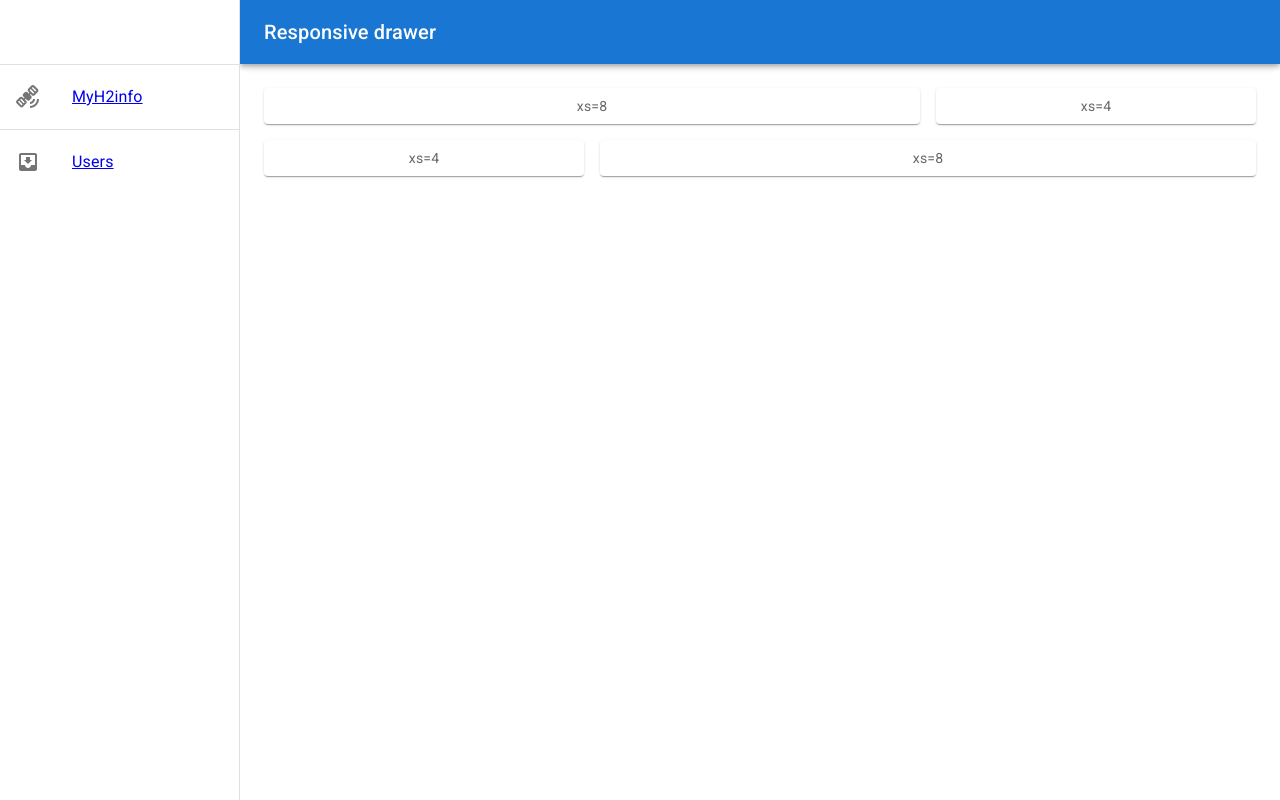
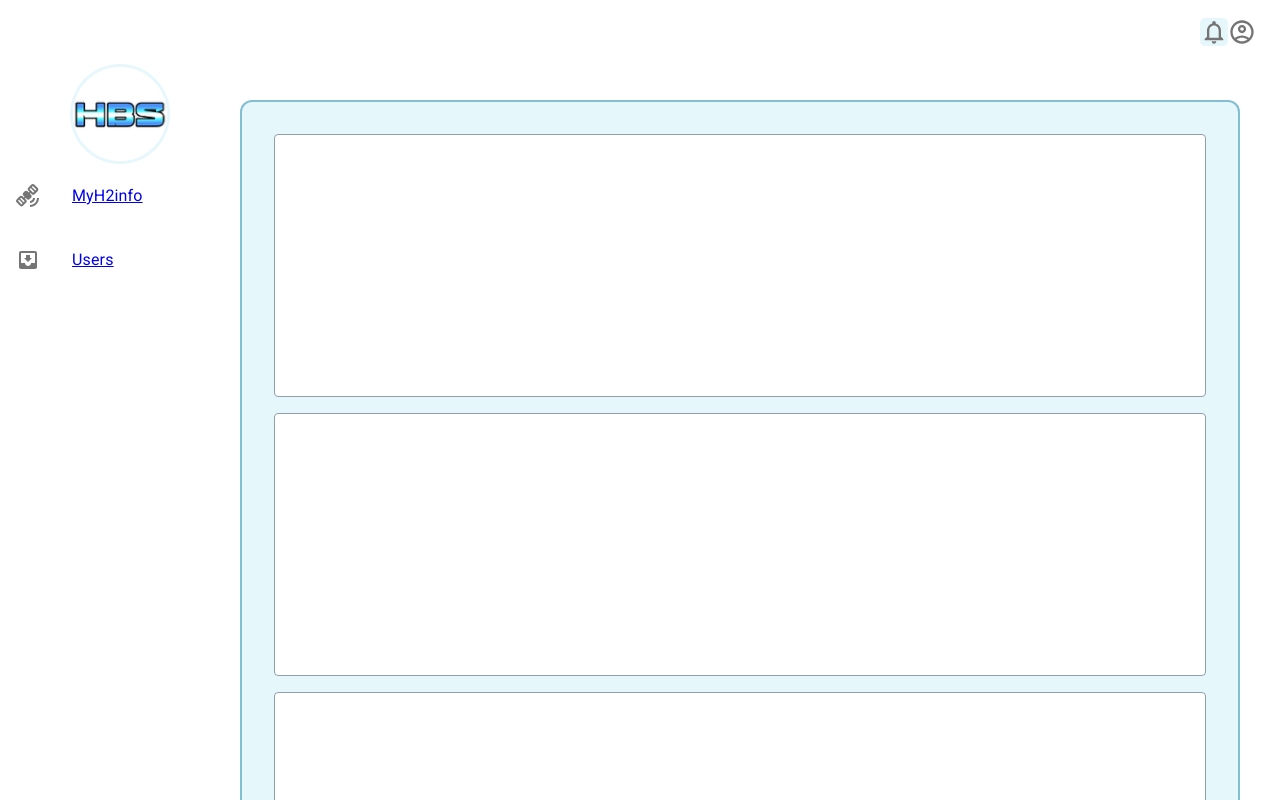
Before and after one commit to kpierc11/Dashboard_Demo, a React (Create React App) app in the folder app/: page / in a window 1280 px wide. Shown: the top 800 px of the page. Built offline with nearby package versions, Linux system fonts and the light colour scheme.

Commit message:
removed excess node modules folder

```diff
--- /dev/null
+++ b/app/src/components/LineChart/LineChart.tsx
@@ -0,0 +1,68 @@
+import {
+  Chart as ChartJS,
+  CategoryScale,
+  LinearScale,
+  PointElement,
+  LineElement,
+  Title,
+  Tooltip,
+  Legend,
+} from "chart.js";
+import { Line } from "react-chartjs-2";
+import { faker } from "@faker-js/faker";
+import { Box, Paper } from "@mui/material";
+
+ChartJS.register(
+  CategoryScale,
+  LinearScale,
+  PointElement,
+  LineElement,
+  Title,
+  Tooltip,
+  Legend
+);
+
+export const options = {
+  responsive: true,
+  plugins: {
+    legend: {
+      position: "top" as const,
+    },
+    title: {
+      display: true,
+      text: "Chart.js Line Chart",
+    },
+  },
+};
+
+const labels = ["January", "February", "March", "April", "May", "June", "July"];
+
+export const data = {
+  labels,
+  datasets: [
+    {
+      label: "Dataset 1",
+      data: labels.map(() => faker.datatype.number({ min: -1000, max: 1000 })),
+      borderColor: "rgb(255, 99, 132)",
+      backgroundColor: "rgba(255, 99, 132, 0.5)",
+    },
+    {
+      label: "Dataset 2",
+      data: labels.map(() => faker.datatype.number({ min: -1000, max: 1000 })),
+      borderColor: "rgb(53, 162, 235)",
+      backgroundColor: "rgba(53, 162, 235, 0.5)",
+    },
+  ],
+};
+
+export default function LineChart() {
+  return (
+    <Paper sx={{}}>
+      <Line
+        options={options}
+        data={data}
+        style={{ backgroundColor: "white", height: "200px" }}
+      ></Line>
+    </Paper>
+  );
+}
--- a/app/src/components/navigationDrawer/NavigationDrawer.tsx
+++ b/app/src/components/navigationDrawer/NavigationDrawer.tsx
@@ -20,6 +20,9 @@ import { router } from "../../navigation/Navigation";
 import { RouterProvider } from "react-router-dom";
 import { useState, useEffect } from "react";
 import { CircularProgress } from "@mui/material";
+import "../navigationDrawer/navigationDrawer.css";
+import AccountCircleOutlinedIcon from "@mui/icons-material/AccountCircleOutlined";
+import NotificationsNoneOutlinedIcon from "@mui/icons-material/NotificationsNoneOutlined";
 
 const drawerWidth = 240;
 
@@ -53,7 +56,9 @@ export default function NavigationDrawer(props: Props) {
   const drawer = (
     <div>
       <Toolbar />
-      <Divider />
+      <Box sx={{ display: "flex", width: "100%", justifyContent: "center" }}>
+        <img src={"/HBS-logo 1.png"} height={100} width={100}></img>
+      </Box>
       <List>
         <a href="/">
           <ListItem key={1} disablePadding>
@@ -66,7 +71,6 @@ export default function NavigationDrawer(props: Props) {
           </ListItem>
         </a>
       </List>
-      <Divider />
       <List>
         <a href="/users">
           <ListItem key={2} disablePadding>
@@ -86,18 +90,21 @@ export default function NavigationDrawer(props: Props) {
     window !== undefined ? () => window().document.body : undefined;
 
   return (
-    <Box sx={{ display: "flex" }}>
+    <Box sx={{ display: "flex", height: "100%" }}>
       <CssBaseline />
       <AppBar
         position="fixed"
         sx={{
           width: { sm: `calc(100% - ${drawerWidth}px)` },
           ml: { sm: `${drawerWidth}px` },
+          backgroundColor: "white",
+          boxShadow: "none",
+          borderRight: "none",
         }}
       >
-        <Toolbar>
+        <Toolbar sx={{ justifyContent: "flex-end", borderRight: 0 }}>
           <IconButton
-            color="inherit"
+            color="primary"
             aria-label="open drawer"
             edge="start"
             onClick={handleDrawerToggle}
@@ -105,9 +112,18 @@ export default function NavigationDrawer(props: Props) {
           >
             <MenuIcon />
           </IconButton>
-          <Typography variant="h6" noWrap component="div">
-            Responsive drawer
-          </Typography>
+          <NotificationsNoneOutlinedIcon
+            sx={{
+              fontSize: 28,
+              color: "#747474",
+              justifyContent: "flex-end",
+              backgroundColor: "#E6F7FC",
+              borderRadius: "5px",
+            }}
+          ></NotificationsNoneOutlinedIcon>
+          <AccountCircleOutlinedIcon
+            sx={{ fontSize: 28, color: "#747474", justifyContent: "flex-end" }}
+          ></AccountCircleOutlinedIcon>
         </Toolbar>
       </AppBar>
       <Box
@@ -141,6 +157,7 @@ export default function NavigationDrawer(props: Props) {
             "& .MuiDrawer-paper": {
               boxSizing: "border-box",
               width: drawerWidth,
+              borderWidth: 0,
             },
           }}
           open
@@ -150,13 +167,13 @@ export default function NavigationDrawer(props: Props) {
       </Box>
       <Box
         component="main"
+        className={"blue-background"}
         sx={{
           flexGrow: 1,
           p: 3,
           width: { sm: `calc(100% - ${drawerWidth}px)` },
         }}
       >
-        <Toolbar />
         {/**Pages will be rendered here through react router */}
         {isLoaded ? (
           <RouterProvider router={router} />
--- a/app/src/components/navigationDrawer/navigationDrawer.css
+++ b/app/src/components/navigationDrawer/navigationDrawer.css
@@ -0,0 +1,12 @@
+.blue-background {
+    background-color:#E6F7FC;
+    border: 2px solid #83BFD2;
+    border-radius:12px;
+    min-height: calc(-100px + 100vh);
+    height:fit-content;
+    margin-top:100px;
+    margin-right:40px;
+    border-bottom:0;
+    border-bottom-right-radius: 0;
+    border-bottom-left-radius:0;
+}
--- /dev/null
+++ b/app/src/components/stationCard/StationCard.tsx
@@ -0,0 +1,24 @@
+import * as React from 'react';
+import Box from '@mui/material/Box';
+import Paper from '@mui/material/Paper';
+
+export default function StationCard() {
+  return (
+    <Box
+      sx={{
+        display: 'flex',
+        flexWrap: 'wrap',
+        '& > :not(style)': {
+          m: 1,
+          width: "100%",
+          height: 263,
+          border:1,
+          borderColor:"#919EAB",
+
+        },
+      }}
+    >
+      <Paper elevation={0} />
+    </Box>
+  );
+}
--- a/app/src/index.css
+++ b/app/src/index.css
@@ -1,3 +1,7 @@
+html{
+  height:100%;
+}
+
 body {
   margin: 0;
   font-family: -apple-system, BlinkMacSystemFont, 'Segoe UI', 'Roboto', 'Oxygen',
@@ -5,6 +9,11 @@ body {
     sans-serif;
   -webkit-font-smoothing: antialiased;
   -moz-osx-font-smoothing: grayscale;
+  height:100%;
+}
+
+#root{
+  height:100%;
 }
 
 code {
--- a/app/src/navigation/Navigation.tsx
+++ b/app/src/navigation/Navigation.tsx
@@ -4,6 +4,7 @@ import {
   Route,
   RouteObject,
 } from "react-router-dom";
+import ChartPage from "../pages/ChartPage";
 import DashboardPage from "../pages/DashboardPage";
 
 export const router = createBrowserRouter([
@@ -19,4 +20,8 @@ export const router = createBrowserRouter([
     path: "/dashboard",
     element: <div>Dashboard page</div>,
   },
+  {
+    path: "/charts",
+    element: <ChartPage></ChartPage>,
+  },
 ]);
--- /dev/null
+++ b/app/src/pages/ChartPage.tsx
@@ -0,0 +1,6 @@
+import React from "react";
+import LineChart from "../components/LineChart/LineChart";
+
+export default function ChartPage() {
+  return <LineChart></LineChart>;
+}
--- a/app/src/pages/DashboardPage.tsx
+++ b/app/src/pages/DashboardPage.tsx
@@ -1,35 +1,15 @@
+import { Box } from '@mui/material';
 import * as React from 'react';
-import { styled } from '@mui/material/styles';
-import Box from '@mui/material/Box';
-import Paper from '@mui/material/Paper';
-import Grid from '@mui/material/Grid';
+import StationCard from '../components/stationCard/StationCard';
 
-
-const Item = styled(Paper)(({ theme }) => ({
-    backgroundColor: theme.palette.mode === 'dark' ? '#1A2027' : '#fff',
-    ...theme.typography.body2,
-    padding: theme.spacing(1),
-    textAlign: 'center',
-    color: theme.palette.text.secondary,
-  }));
 
 export default function DashboardPage() {
   return (
-    <Box sx={{ flexGrow: 1 }}>
-    <Grid container spacing={2}>
-      <Grid item xs={8}>
-        <Item>xs=8</Item>
-      </Grid>
-      <Grid item xs={4}>
-        <Item>xs=4</Item>
-      </Grid>
-      <Grid item xs={4} height={500}>
-        <Item>xs=4</Item>
-      </Grid>
-      <Grid item xs={8}>
-        <Item>xs=8</Item>
-      </Grid>
-    </Grid>
-  </Box>
+    <div>
+    <StationCard></StationCard>
+    <StationCard></StationCard>
+    <StationCard></StationCard>
+    <StationCard></StationCard>
+    </div>
   );
 }
```
Also changed, not shown: package.json (deleted, +0 -9 lines), app/public/HBS-logo 1.png (added), 1 other file (tests, documents, lock files or other folders).
